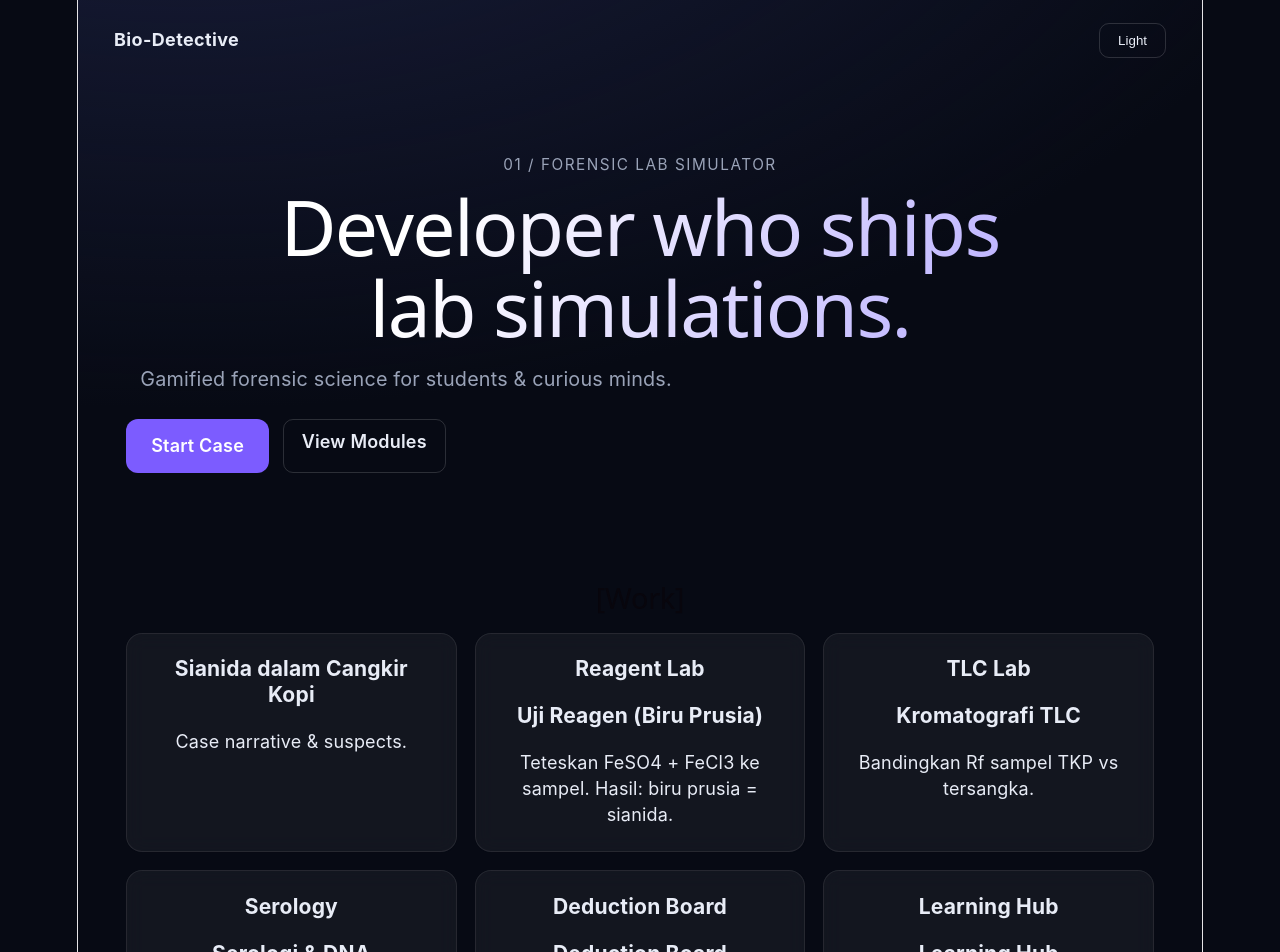
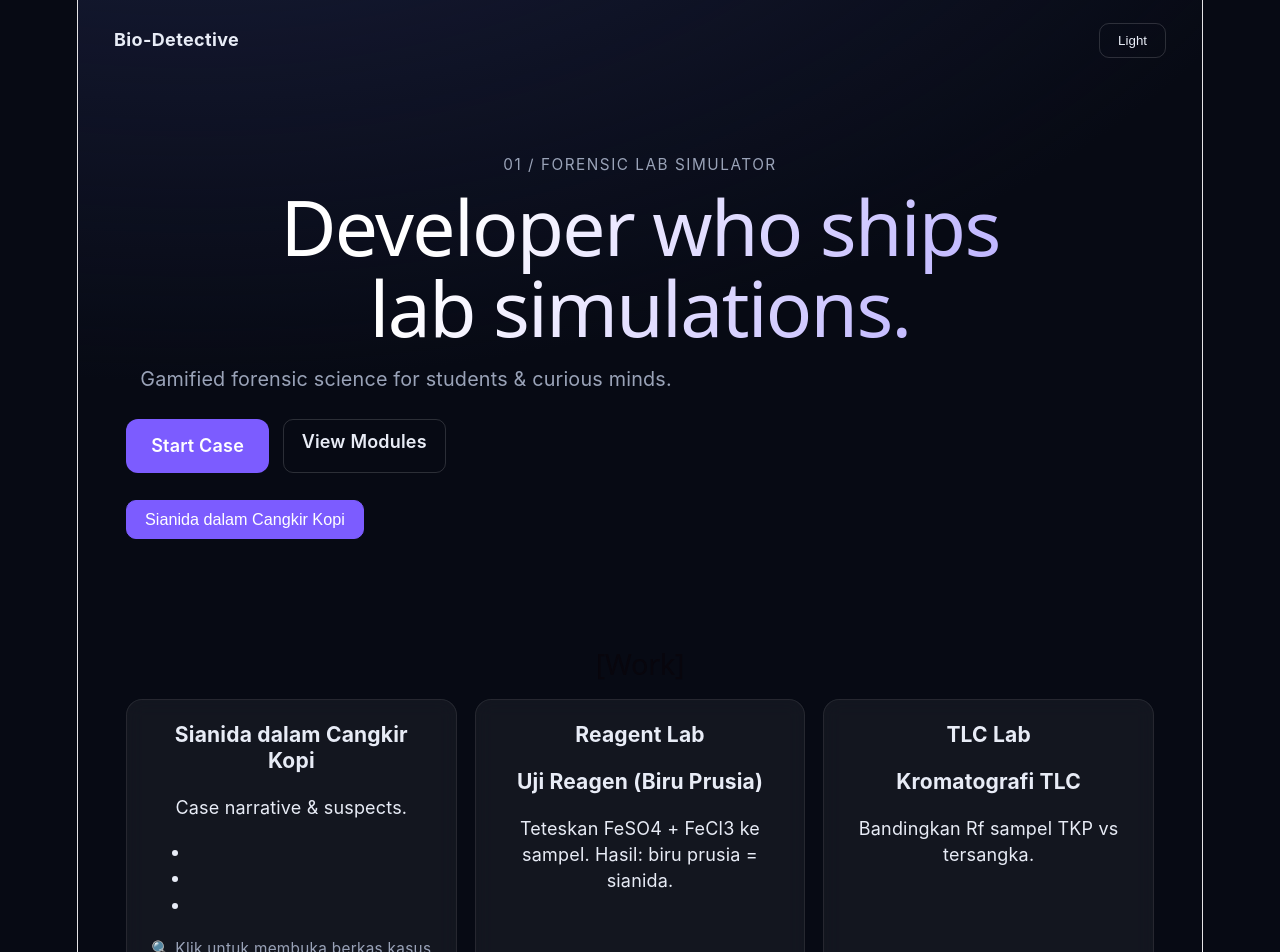
Before and after one commit to AmirulJusticia0507/Bio-Detective, a React app in the folder frontend/: page / in a window 1280 px wide. Shown: the top 952 px of the page. Built offline with nearby package versions, Linux system fonts and the light colour scheme; no server answers; the HTML template or start-up script is replaced by a standard one.

Commit message:
feat: add multi-case support and case navigation

```diff
--- a/frontend/src/App.css
+++ b/frontend/src/App.css
@@ -24,3 +24,7 @@ html { scroll-behavior: smooth; }
 .stats { max-width:1100px; margin:2rem auto; padding:2rem; display:grid; grid-template-columns:repeat(3,1fr); gap:1rem; text-align:center; }
 .stats b { display:block; font-size:2rem; }
 .stats span { color:var(--muted); }
+.case-switch { display:flex; gap:.5rem; flex-wrap:wrap; margin-top:1.5rem; }
+.case-btn { background:transparent; border:1px solid rgba(255,255,255,.15); color:var(--fg); padding:.5rem 1rem; border-radius:10px; cursor:pointer; font-size:.9rem; }
+.case-btn.active { background:var(--accent); border-color:var(--accent); color:#fff; }
+.card-hint { margin:1rem 0 0; color:var(--muted); font-size:.85rem; letter-spacing:.02em; }
--- a/frontend/src/App.jsx
+++ b/frontend/src/App.jsx
@@ -6,10 +6,14 @@ import SerologyLab from './labs/SerologyLab'
 import DeductionBoard from './components/DeductionBoard'
 import LearningHub from './components/LearningHub'
 import ChemSpherePanel from './components/ChemSpherePanel'
+import CaseFile from './components/CaseFile'
 import './App.css'
 
-function ModuleCard({ id, label, children }) {
-  const open = () => document.getElementById(id)?.scrollIntoView({ behavior: 'smooth', block: 'center' })
+function ModuleCard({ id, label, children, onOpen }) {
+  const open = () => {
+    if (onOpen) return onOpen()
+    document.getElementById(id)?.scrollIntoView({ behavior: 'smooth', block: 'center' })
+  }
   const onKey = (e) => {
     if (e.key === 'Enter' || e.key === ' ') {
       e.preventDefault()
@@ -33,10 +37,12 @@ function ModuleCard({ id, label, children }) {
 
 function App() {
   const [dark, setDark] = useState(true)
+  const [activeCase, setActiveCase] = useState(null)
+  const [activeId, setActiveId] = useState(cases[0]?.id)
   useEffect(() => {
     document.documentElement.classList.toggle('light', !dark)
   }, [dark])
-  const c = cases[0]
+  const c = cases.find((x) => x.id === activeId) ?? cases[0]
   return (
     <div className="app">
       <nav className="nav">
@@ -51,12 +57,25 @@ function App() {
           <a className="btn" href="#work">Start Case</a>
           <a className="btn ghost" href="#work">View Modules</a>
         </div>
+        <div className="case-switch">
+          {cases.map((x) => (
+            <button
+              key={x.id}
+              className={x.id === activeId ? 'case-btn active' : 'case-btn'}
+              onClick={() => setActiveId(x.id)}
+            >
+              {x.title}
+            </button>
+          ))}
+        </div>
       </header>
       <section id="work" className="section">
         <h2 className="sec-title">[Work]</h2>
         <div className="grid">
-          <ModuleCard id="module-case" label={`Open case: ${c.title}`}>
+          <ModuleCard id="module-case" label={`Open case: ${c.title}`} onOpen={() => setActiveCase(c)}>
             <h3>{c.title}</h3><p>Case narrative &amp; suspects.</p>
+            <ul className="suspects">{c.suspects?.map((s) => <li key={s.name}>{s.name}</li>)}</ul>
+            <p className="card-hint">🔍 Klik untuk membuka berkas kasus</p>
           </ModuleCard>
           <ModuleCard id="module-reagent" label="Open Reagent Lab">
             <h3>Reagent Lab</h3><ReagentLab />
```
Also changed, not shown: 1 other file (tests, documents, lock files or other folders).
